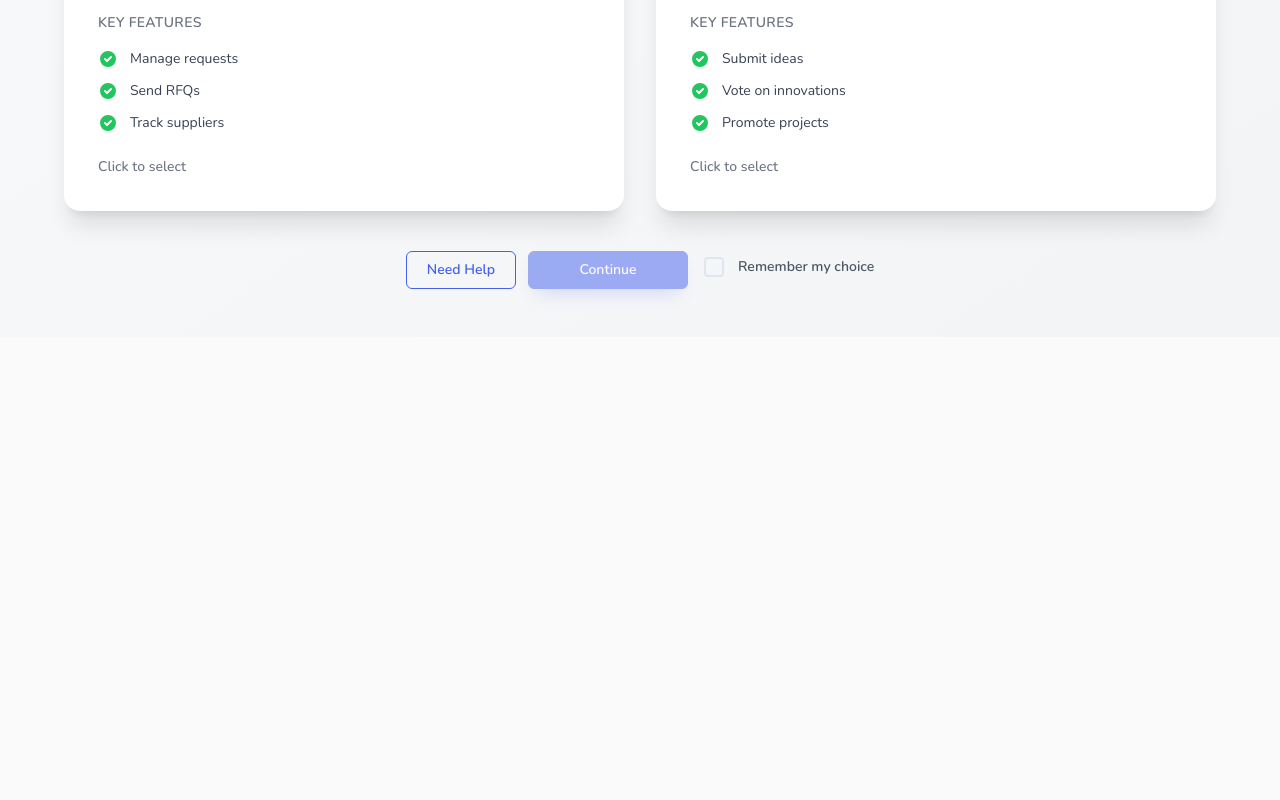
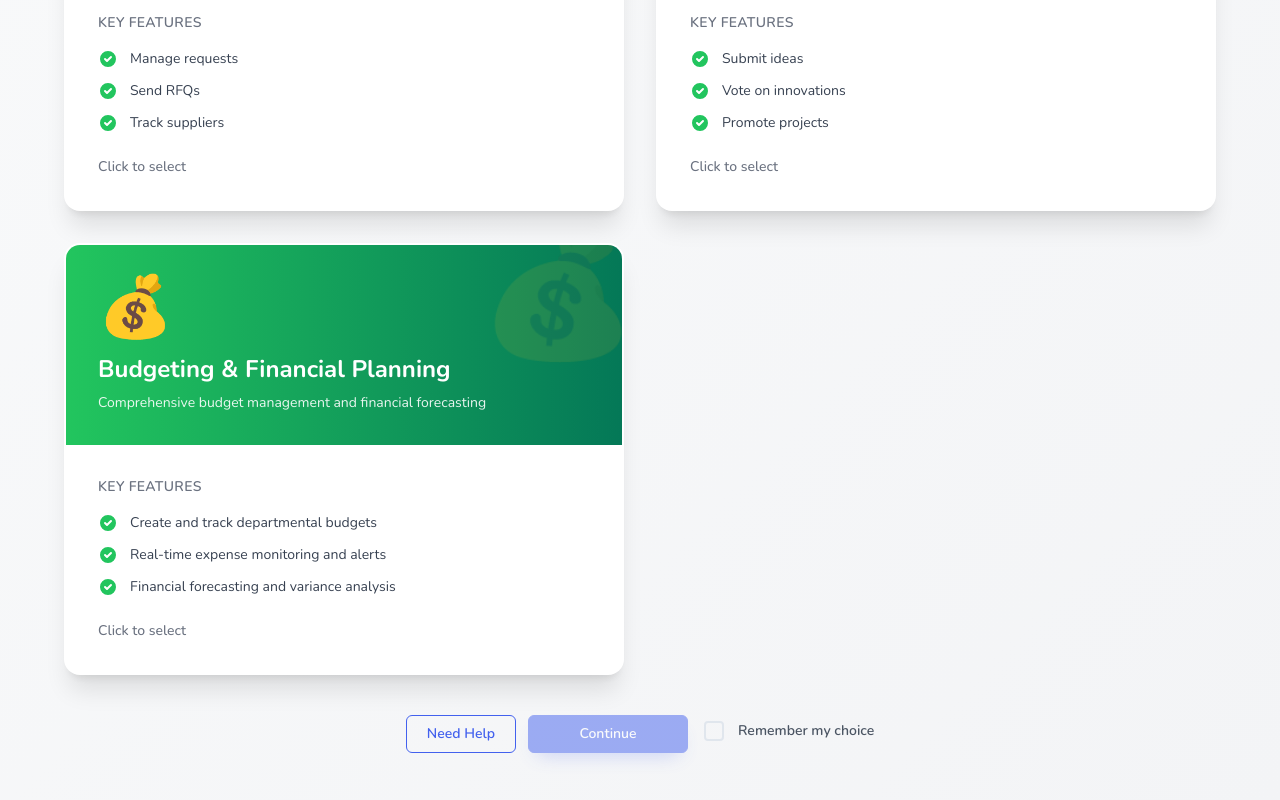
Before and after one commit to standardsja/pms, a React (Vite) app: page /onboarding in a window 1280 px wide. Shown: the part 534-1334 px from the top of the page. Before the commit the page ends 871 px from the top, so only its background shows below. Built offline with nearby package versions, Linux system fonts and the light colour scheme.

Commit message:
feat: Add budgeting module to onboarding with coming soon popup

```diff
--- a/src/pages/Procurement/Auth/Onboarding.tsx
+++ b/src/pages/Procurement/Auth/Onboarding.tsx
@@ -6,8 +6,9 @@ import { setSelectedModule, setOnboardingComplete } from '../../../store/moduleS
 import { getUser } from '../../../utils/auth';
 import { useTranslation } from 'react-i18next';
 import { logEvent } from '../../../utils/analytics';
+import Swal from 'sweetalert2';
 
-type ModuleKey = 'pms' | 'ih' | 'committee';
+type ModuleKey = 'pms' | 'ih' | 'committee' | 'budgeting';
 
 const Onboarding = () => {
     const dispatch = useDispatch();
@@ -94,6 +95,7 @@ const Onboarding = () => {
                     t('onboarding.modules.pms.features.1'),
                     t('onboarding.modules.pms.features.2'),
                 ],
+                comingSoon: false,
             },
             {
                 id: 'ih' as ModuleKey,
@@ -107,6 +109,21 @@ const Onboarding = () => {
                     t('onboarding.modules.ih.features.1'),
                     t('onboarding.modules.ih.features.2'),
                 ],
+                comingSoon: false,
+            },
+            {
+                id: 'budgeting' as ModuleKey,
+                title: 'Budgeting & Financial Planning',
+                description: 'Comprehensive budget management and financial forecasting',
+                icon: '💰',
+                gradient: 'from-green-500 to-emerald-700',
+                path: '#',
+                features: [
+                    'Create and track departmental budgets',
+                    'Real-time expense monitoring and alerts',
+                    'Financial forecasting and variance analysis',
+                ],
+                comingSoon: true,
             },
         ];
         // Only expose Committee module to committee members
@@ -123,10 +140,11 @@ const Onboarding = () => {
                     t('onboarding.modules.committee.features.1'),
                     t('onboarding.modules.committee.features.2'),
                 ],
+                comingSoon: false,
             });
         }
         return base;
-    }, [isCommittee, t]);
+    }, [isCommittee, t, isProcurementManager, isRequester]);
 
     // Map for quick lookups after render
     const modulesMap = useRef<{ [k in ModuleKey]?: { path: string; title: string } }>({});
@@ -150,6 +168,18 @@ const Onboarding = () => {
             setError(t('onboarding.errors.selectOne'));
             return;
         }
+
+        // Show "coming soon" popup for budgeting module
+        if (selected === 'budgeting') {
+            Swal.fire({
+                icon: 'info',
+                title: 'Coming Soon!',
+                text: 'The Budgeting & Financial Planning module is currently under development. Stay tuned for updates!',
+                confirmButtonText: 'OK',
+            });
+            return;
+        }
+
         try {
             setIsBusy(true);
             // Remember last used module for convenience (per-user)
--- a/src/store/moduleSlice.ts
+++ b/src/store/moduleSlice.ts
@@ -2,7 +2,7 @@ import { createSlice, PayloadAction } from '@reduxjs/toolkit';
 import { getUser } from '../utils/auth';
 
 // Shared module keys across onboarding and guards
-export type ModuleKey = 'pms' | 'ih' | 'committee';
+export type ModuleKey = 'pms' | 'ih' | 'committee' | 'budgeting';
 
 interface ModuleState {
     selectedModule: ModuleKey | null;
```
